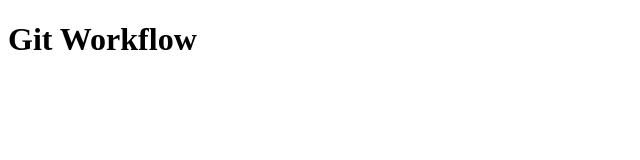
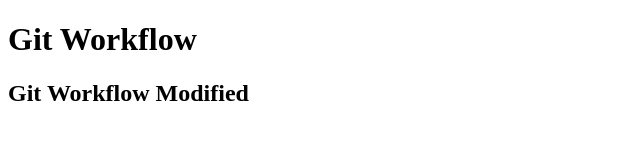
Before and after one commit to Vikas-Dixit1987/My-Project, a plain HTML site: page index.html in a window 1280 px wide. Shown: the whole page, without its empty margins (0-640 px from the left). Drawn offline with Linux system fonts and the light colour scheme.

Commit message:
Workflow modified

```diff
--- a/index.html
+++ b/index.html
@@ -12,5 +12,9 @@
                 Git Workflow
         </h1>
 
+        <h2>
+                Git Workflow Modified
+        </h2>
+
 </body>
 </html>
```
